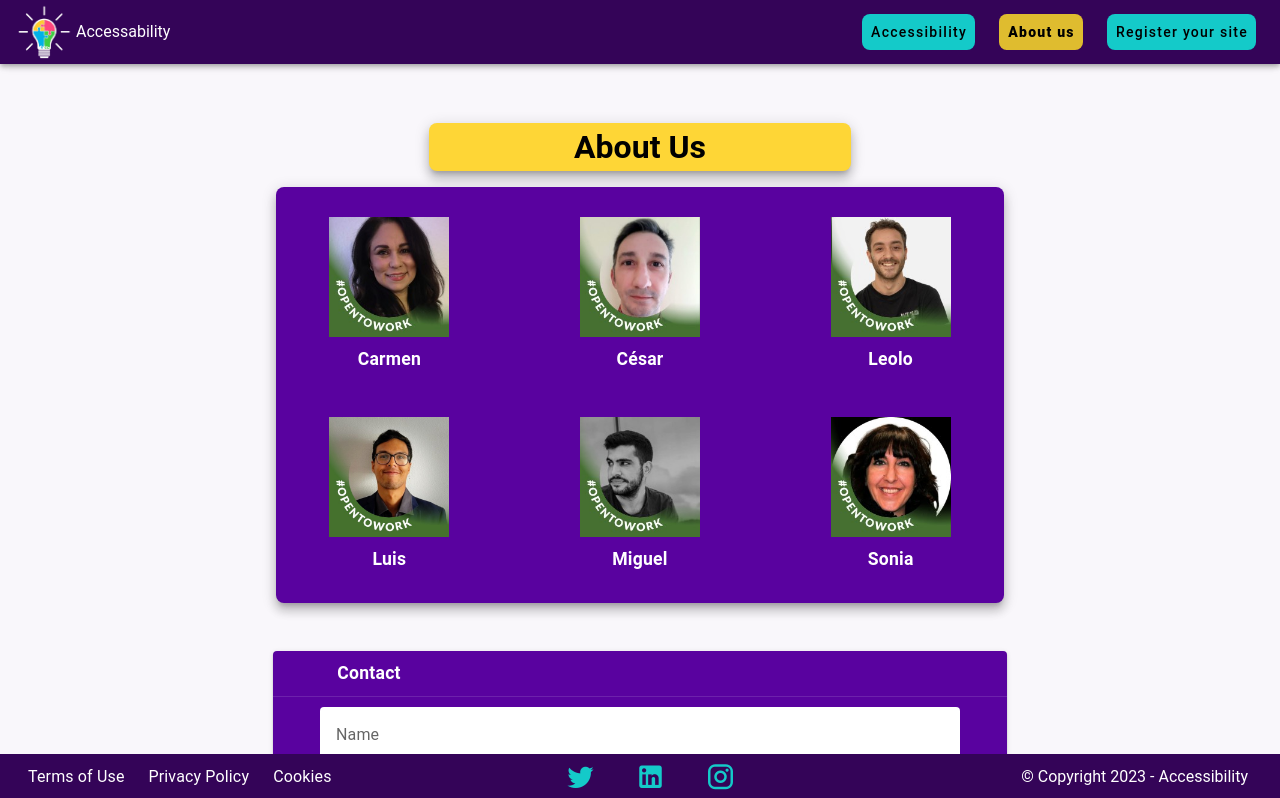
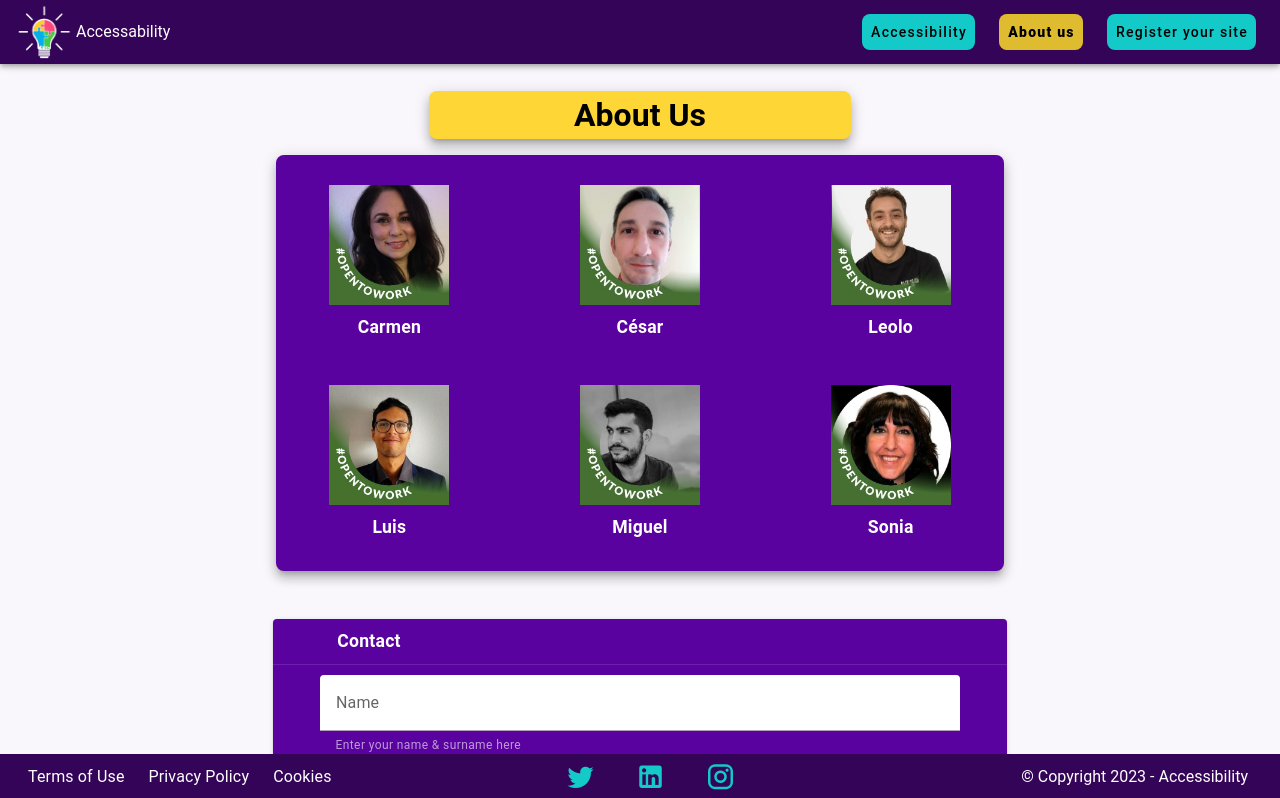
Before and after one commit to luisalvarez246/accessability, a Vue app in the folder frontend/: page /about-us in a window 1280 px wide. Shown: the top 798 px of the page. Built offline with nearby package versions, Linux system fonts and the light colour scheme.

Commit message:
v-sheet: mt-10 to mt-2

```diff
--- a/frontend/src/views/AboutUsView.vue
+++ b/frontend/src/views/AboutUsView.vue
@@ -1,7 +1,7 @@
 <template>
     <v-container>
       <v-container>
-        <v-sheet class="mt-10 mx-auto" max-width="33dvw" color="searchbtn" rounded="lg" elevation="8">
+        <v-sheet class="mt-2 mx-auto" max-width="33dvw" color="searchbtn" rounded="lg" elevation="8">
           <h1 class="text-center">
             About Us
           </h1>
```
